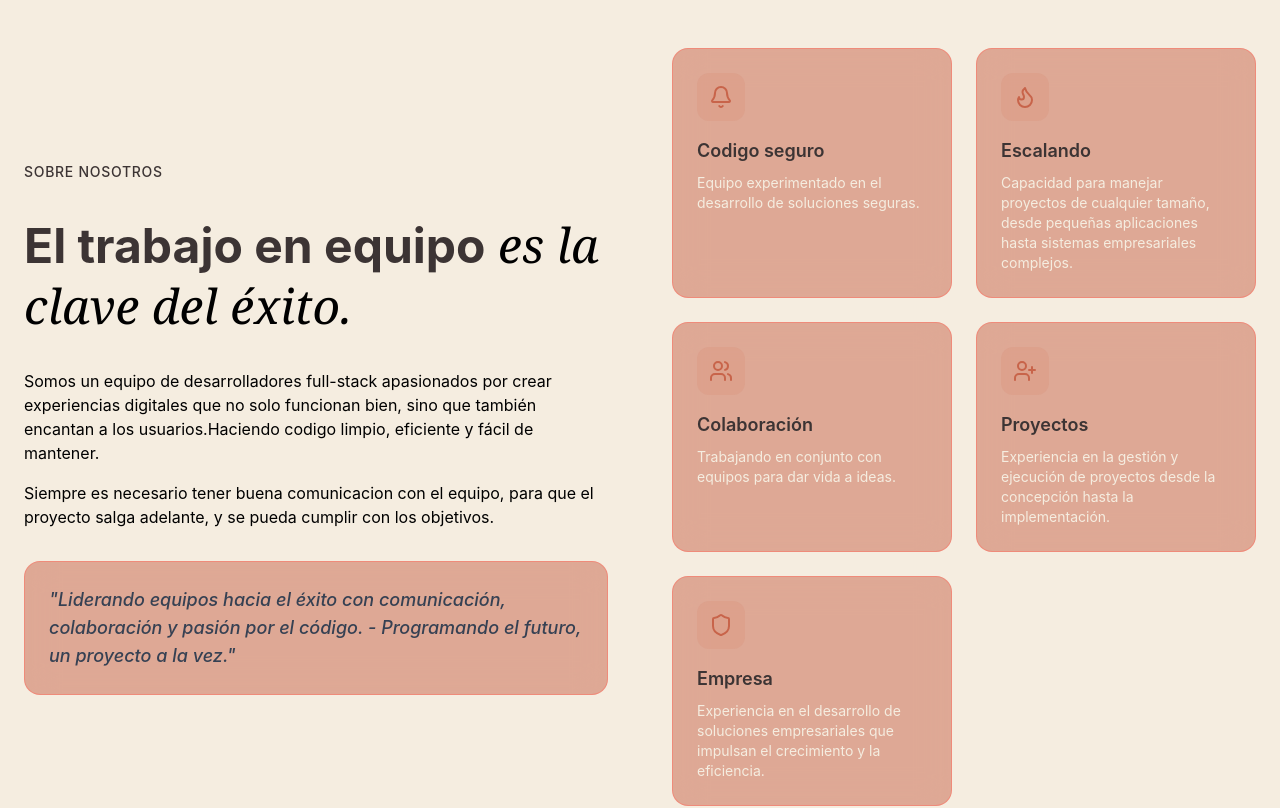
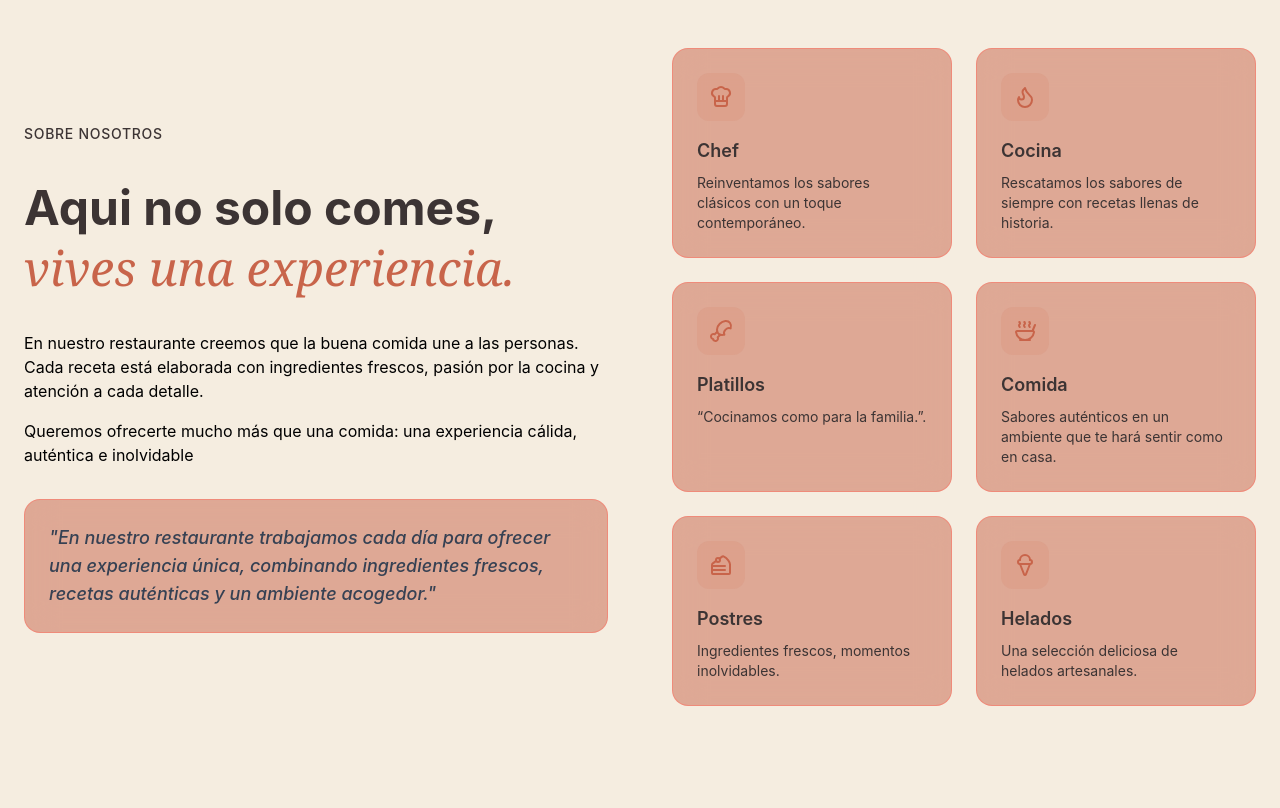
Before and after one commit to JoseMiguelVS/team-portfolio, a React (Vite) app: page / in a window 1280 px wide. Shown: the part 880-1688 px from the top of the page. Built offline with nearby package versions, Linux system fonts and the light colour scheme.

Commit message:
0.0.3 About semicompleto

```diff
--- a/src/App.jsx
+++ b/src/App.jsx
@@ -1,7 +1,7 @@
 import {NavBar} from './layout/NavBar.jsx';
 import {Footer} from './layout/Footer';
-import {Home} from './sections/Home.jsx'
-import {About} from './sections/About.jsx'
+import {Home} from './sections/Home.jsx';
+import {About} from './sections/About.jsx';
 
 function App() {
 
--- a/src/sections/About.jsx
+++ b/src/sections/About.jsx
@@ -1,34 +1,40 @@
-import { Bell, UserPlus , Flame, Users, Shield } from "lucide-react";
+import { ChefHat, Soup , Flame, Drumstick, CakeSlice, IceCreamCone } from "lucide-react";
 
 const highlights = [
   {
-    icon: Bell,
-    title: "Codigo seguro",
+    icon: ChefHat,
+    title: "Chef",
     description:
-      "Equipo experimentado en el desarrollo de soluciones seguras.",
+      "Reinventamos los sabores clásicos con un toque contemporáneo.",
   },
   {
     icon: Flame,
-    title: "Escalando",
+    title: "Cocina",
     description:
-      "Capacidad para manejar proyectos de cualquier tamaño, desde pequeñas aplicaciones hasta sistemas empresariales complejos.",
+      "Rescatamos los sabores de siempre con recetas llenas de historia.",
   },
   {
-    icon: Users,
-    title: "Colaboración",
-    description: "Trabajando en conjunto con equipos para dar vida a ideas.",
+    icon: Drumstick,
+    title: "Platillos",
+    description: "“Cocinamos como para la familia.”.",
   },
   {
-    icon: UserPlus,
-    title: "Proyectos",
+    icon: Soup,
+    title: "Comida",
     description:
-      "Experiencia en la gestión y ejecución de proyectos desde la concepción hasta la implementación.",
+      "Sabores auténticos en un ambiente que te hará sentir como en casa.",
   },
   {
-    icon: Shield,
-    title: "Empresa",
+    icon: CakeSlice,
+    title: "Postres",
     description:
-      "Experiencia en el desarrollo de soluciones empresariales que impulsan el crecimiento y la eficiencia.",
+      "Ingredientes frescos, momentos inolvidables.",
+  },
+  {
+    icon: IceCreamCone,
+    title: "Helados",
+    description:
+      "Una selección deliciosa de helados artesanales.",
   },
 ];
 
@@ -42,33 +48,32 @@ export const About = () => {
             <div className="animate-fade-in">
               <span className="text-secondary-foreground text-sm font-medium tracking-wider uppercase">
                 Sobre nosotros
+                {/* Restaurante */}
               </span>
             </div>
 
             <h2 className="text-4xl md:text-5xl font-bold leading-tight animate-fade-in animation-delay-100 text-secondary-foreground">
-              El trabajo en equipo
-              <span className="font-serif italic font-normal text-black">
+              Aqui no solo comes,
+              <span className="font-serif text-primary italic font-normal text-black">
                 {" "}
-                es la clave del éxito.
+                vives una experiencia.
               </span>
             </h2>
 
             <div className="space-y-4 text-black animate-fade-in animation-delay-200 font">
               <p>
-                Somos un equipo de desarrolladores full-stack apasionados por crear experiencias digitales que no solo
-                funcionan bien, sino que también encantan a los usuarios.Haciendo codigo limpio, eficiente
-                 y fácil de mantener.
+                En nuestro restaurante creemos que la buena comida une a las personas.
+                Cada receta está elaborada con ingredientes frescos, pasión por la cocina y atención a cada detalle.
               </p>
               <p>
-                Siempre es necesario tener buena comunicacion con el equipo, para que el proyecto salga
-                adelante, y se pueda cumplir con los objetivos.
+                Queremos ofrecerte mucho más que una comida: una experiencia cálida, auténtica e inolvidable
               </p>
             </div>
 
             <div className="glass rounded-2xl p-6 glow-border animate-fade-in animation-delay-300">
               <p className="text-lg font-medium italic text-gray-700">
-                "Liderando equipos hacia el éxito con comunicación, colaboración y pasión por el código. -
-                Programando el futuro, un proyecto a la vez."
+                "En nuestro restaurante trabajamos cada día para ofrecer una experiencia única,
+                combinando ingredientes frescos, recetas auténticas y un ambiente acogedor."
               </p>
             </div>
           </div>
@@ -85,7 +90,7 @@ export const About = () => {
                   <item.icon className="w-6 h-6 text-primary" />
                 </div>
                 <h3 className="text-lg font-semibold mb-2">{item.title}</h3>
-                <p className="text-sm text-muted-foreground">
+                <p className="text-sm  text-muted">
                   {item.description}
                 </p>
               </div>
```
